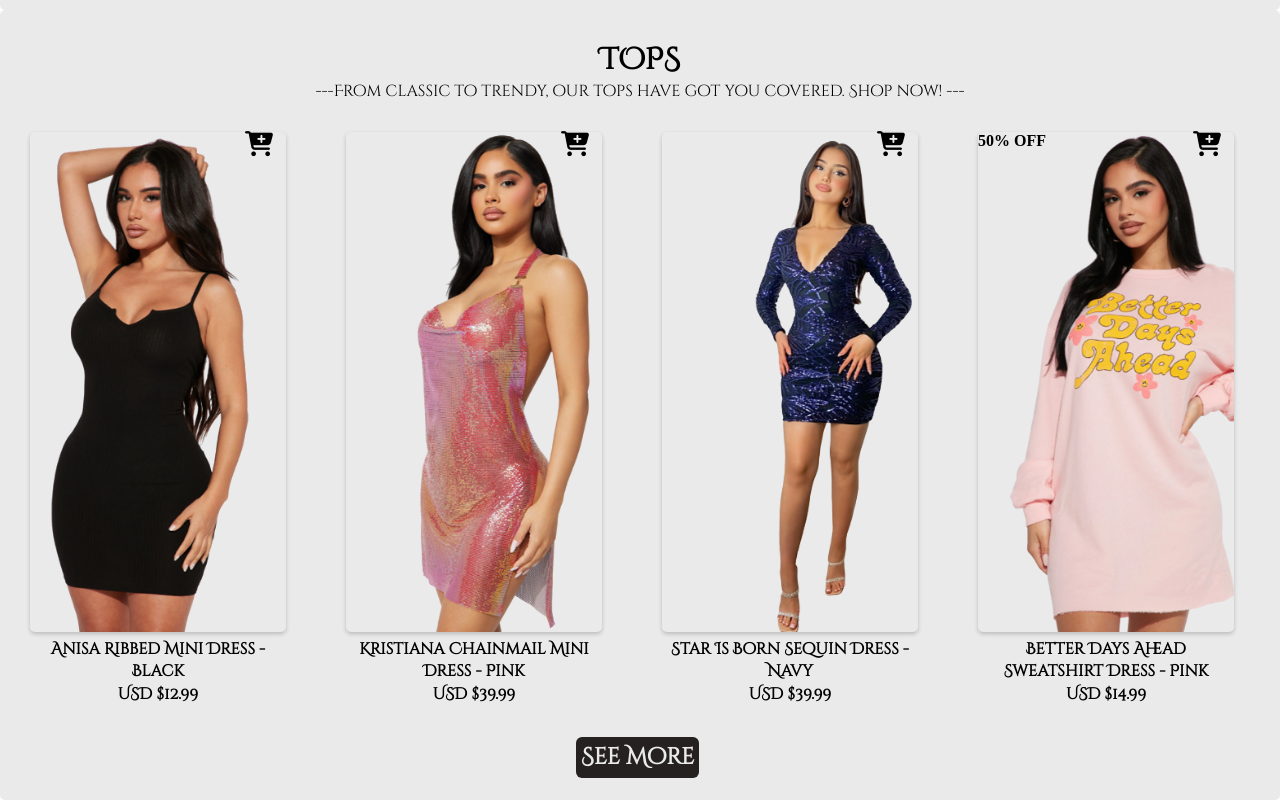
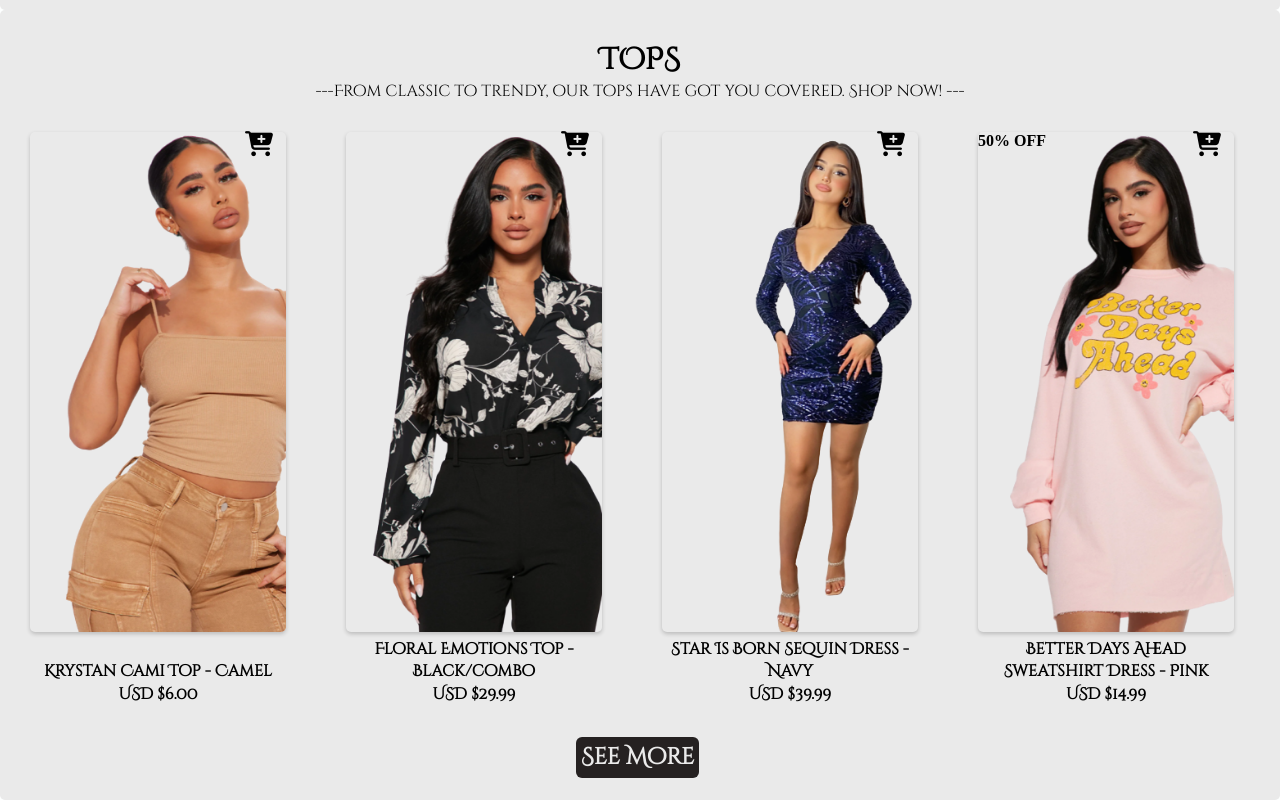
Before and after one commit to kevin-magu/women-ecommerce, a plain HTML site: page index.html in a window 1280 px wide. Shown: the part 1574-2374 px from the top of the page. Drawn offline with Linux system fonts and the light colour scheme.

Commit message:
last stride before we rest

```diff
--- a/index.html
+++ b/index.html
@@ -84,15 +84,15 @@
     <p id="title-caption">---From classic to trendy, our tops have got you covered. Shop now! ---</p>
 
     <div class="cards">
-    <div class="clothes-example">
+    <div class="clothes-example" id="card5">
         <i class="fa-solid fa-cart-plus"></i>
-        <p>Anisa Ribbed Mini Dress - Black</p>
-        <p id="clothes-price">USD $12.99</p>
+        <p>Krystan Cami Top - Camel</p>
+        <p id="clothes-price">USD $6.00</p>
     </div>
-    <div class="clothes-example" id="card2">
+    <div class="clothes-example" id="card6">
         <i class="fa-solid fa-cart-plus"></i>
-        <p>Kristiana Chainmail Mini Dress - Pink</p>
-        <p id="clothes-price">USD $39.99</p>
+        <p>Floral Emotions Top - Black/combo</p>
+        <p id="clothes-price">USD $29.99</p>
     </div>
     <div class="clothes-example" id="card3">
         <i class="fa-solid fa-cart-plus"></i>
--- a/style.css
+++ b/style.css
@@ -215,5 +215,20 @@ nav .category-main .categories li{
 .clothes-example-seemore:hover{
     background-color: black;
     color: white;
-
 }
+#card5{
+    background: url(images/top-e1.png);
+    background-size: cover;
+}
+#card6{
+    background: url(images/top-e2.png);
+    background-size: cover;
+}
+#card7{
+    background: url(images/top-e3.png);
+    background-size: cover;
+}
+#card8{
+    background: url(images/top-e4.png);
+    background-size: cover;
+}
```
Also changed, not shown: images/top-e1.png (added), images/top-e2.png (added).
